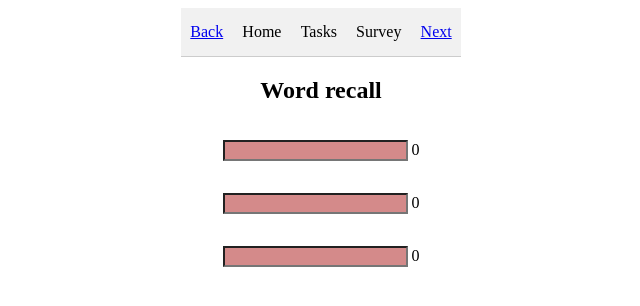
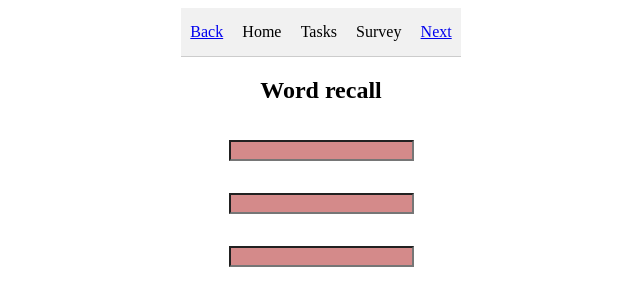
Before and after one commit to ntnon/svelte-cog, a SvelteKit app: page /tasks/wordrecall in a window 1280 px wide. Shown: the top 306 px of the page, without its empty margins (319-959 px from the left). Built offline with nearby package versions, Linux system fonts and the light colour scheme.

Commit message:
Remove unnecessary code in RecallComponent.svelte

```diff
--- a/src/components/RecallComponent.svelte
+++ b/src/components/RecallComponent.svelte
@@ -49,7 +49,6 @@
 			on:input={(e) => handleInput(e, index)}
 			on:blur={(e) => handleBlur(e)}
 		/>
-		{new Set($store.guesses).size}
 	</p>
 {/each}
 
```
